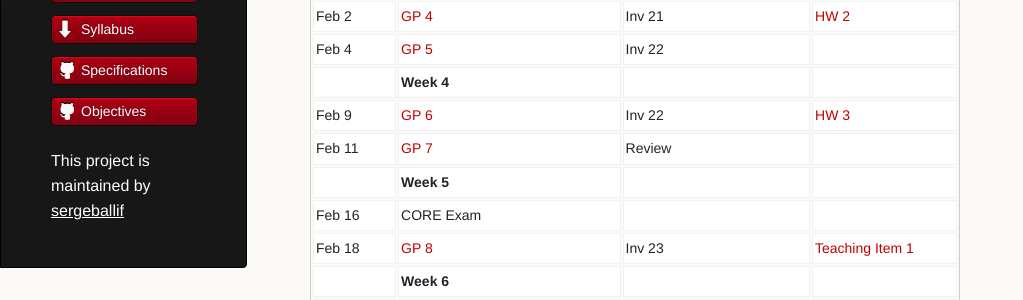
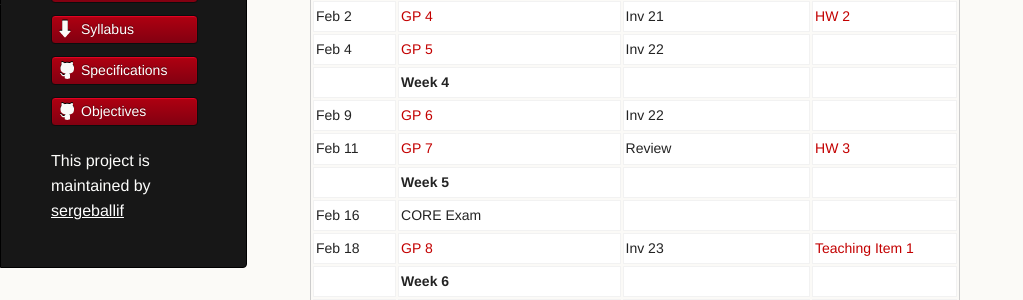
Before and after one commit to AaronWongNSC/MATH-454, a Jekyll site: the page built from index.md, in a window 1280 px wide and 900 px high. Shown: the part 292-592 px from the top of the window, without its empty margins (0-1023 px from the left). Built offline with Jekyll 4.4.1, drawn with Linux system fonts in a browser that asks for light colours.

```diff
--- a/index.md
+++ b/index.md
@@ -22,8 +22,8 @@ published: true
 | Feb 2  	| [GP 4](/NSC-Math-454/GP4.html)   	| Inv 21        	| [HW 2](http://www.overleaf.com/docs?snip_uri=https://raw.githubusercontent.com/sergeballif/NSC-Math-454/gh-pages/homework/Math454HW2.tex&splash=none)                       	|
 | Feb 4  	| [GP 5](/NSC-Math-454/GP5.html)   	| Inv 22        	|                                                                                                                                                                             	|
 |        	| **Week 4**                       	|               	|                                                                                                                                                                             	|
-| Feb 9  	| [GP 6](/NSC-Math-454/GP6.html)   	| Inv 22       	| [HW 3](http://www.overleaf.com/docs?snip_uri=https://raw.githubusercontent.com/sergeballif/NSC-Math-454/gh-pages/homework/Math454HW3.tex&splash=none)                       	|
-| Feb 11 	| [GP 7](/NSC-Math-454/GP7.html)  	| Review         	|                                                                                                                                                                             	|
+| Feb 9  	| [GP 6](/NSC-Math-454/GP6.html)   	| Inv 22       	  |                       	|
+| Feb 11 	| [GP 7](/NSC-Math-454/GP7.html)  	| Review         	|    [HW 3](http://www.overleaf.com/docs?snip_uri=https://raw.githubusercontent.com/sergeballif/NSC-Math-454/gh-pages/homework/Math454HW3.tex&splash=none)   	|
 |        	| **Week 5**                       	|               	|                                                                                                                                                                             	|
 | Feb 16 	| CORE Exam                       	|        	|                                                                                                                                                                             	|
 | Feb 18 	| [GP 8](/NSC-Math-454/GP8.html)   	| Inv 23        	| [Teaching Item 1](/NSC-Math-454/TeachingItems.html)                                                                                                                         	|
```
